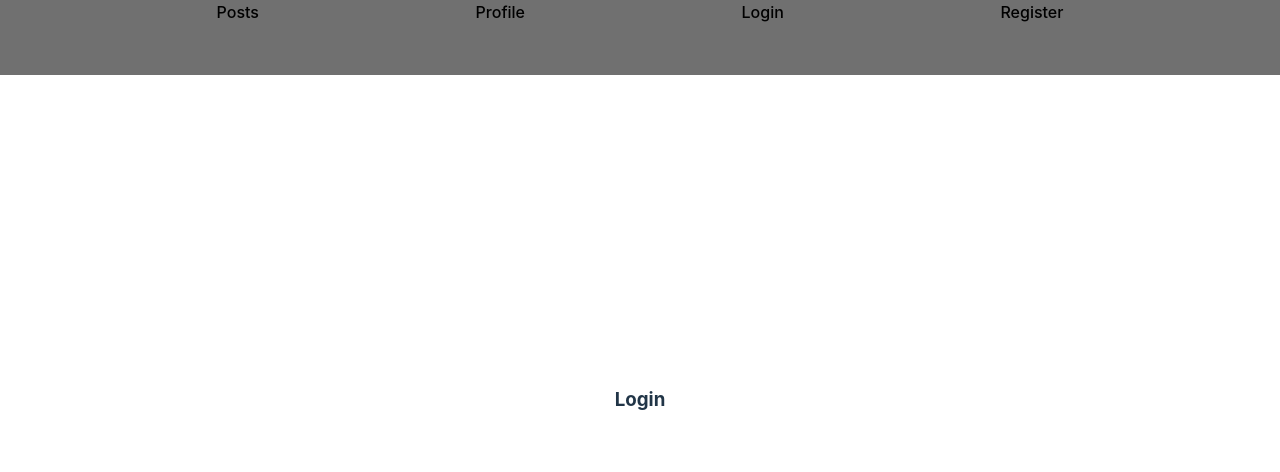
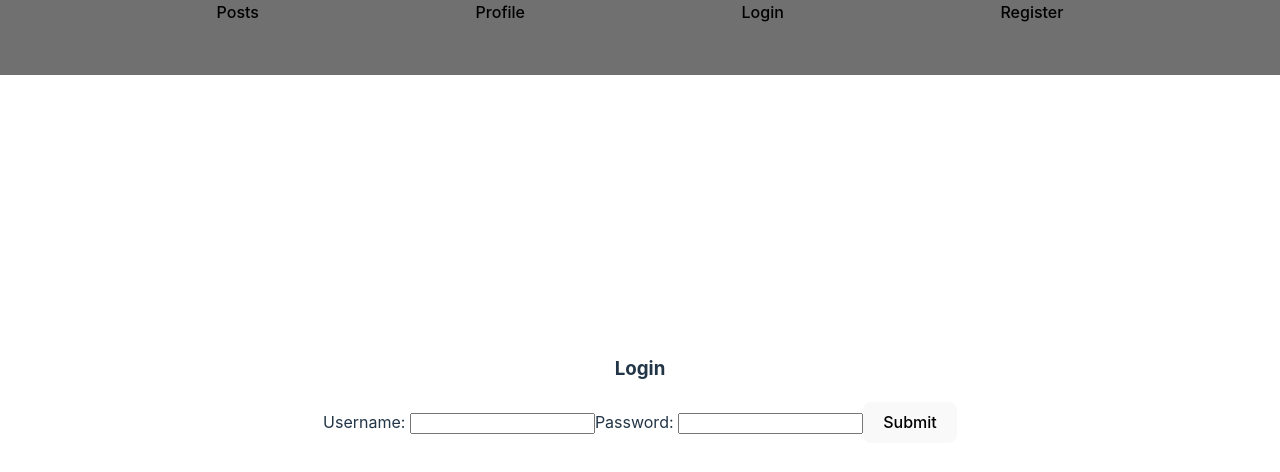
Before and after one commit to Benjamin-McMahon-Bootcamp-Projects/StrangersThings, a React (Vite) app: page /login in a window 1280 px wide. Shown: the top 472 px of the page. Built offline with nearby package versions, Linux system fonts and the light colour scheme.

Commit message:
login skeleton done

```diff
--- a/src/components/Login.jsx
+++ b/src/components/Login.jsx
@@ -1,10 +1,69 @@
+import { useState } from "react"
+
 export default function Login() {
 
+  const mainBaseUrl = 'https://strangers-things.herokuapp.com/api/'
+  const cohort = '2306-FTB-ET-WEB-FT'
+  const baseUrl = mainBaseUrl + cohort
 
+  const [ user, setUser ] = useState({})
+  const [ username, setUsername ] = useState('')
+  const [ password, setPassword ] = useState('')
+  const [ token, setToken ] = useState('')
+  const [ loginMessage, setLoginMessage ] = useState('')
+
+  async function fetchUserLogin() {
+    try{
+
+      const response = await fetch(`${baseUrl}/users/login`, {
+        method: 'POST',
+        headers: {'Content-Type' : 'application/json'},
+        body: JSON.stringify({user})
+      })
+      const result = await response.json()
+      console.log(result)
+      setToken(result.data.token)
+      setLoginMessage(result.data.token)
+
+
+    }catch(err){
+      console.log('Error trying to fetch login')
+    }
+  }
 
   return(
     <div>
       <h3>Login</h3>
+
+      <div className="loginContainer">
+        <form onSubmit={(event)=>{
+          // logic to run when form is submitted
+
+          event.preventDefault()
+          setUser({
+            username: username,
+            password: password
+          })
+          fetchUserLogin()
+          console.log('form tried submit')
+
+        }}>
+          {/* the start of the form children elements */}
+
+          <label>
+            Username: <input type="text" value={username} onChange={(event)=>{setUsername(event.target.value)}} />
+          </label>
+
+          <label>
+            Password: <input type="password" value={password} onChange={(event)=>{setPassword(event.target.value)}} />
+          </label>
+
+          <button type="submit">Submit</button>
+        </form>
+      </div>
+
+      <h3>{loginMessage}</h3>
+      <h4>{token}</h4>
     </div>
   )
 }
--- a/src/components/Register.jsx
+++ b/src/components/Register.jsx
@@ -1,4 +1,4 @@
-import { useEffect, useState } from "react"
+import { useState } from "react"
 
 export default function Register() {
 
@@ -7,7 +7,7 @@ export default function Register() {
   const baseUrl = mainBaseUrl + cohort
 
   const [ token, setToken ] = useState('')
-  const [ successMessage, setSuccessMessage ] =useState('')
+  const [ registerMessage, setRegisterMessage ] =useState('')
   const [ username, setUsername ] = useState('')
   const [ password, setPassword ] = useState('')
   const [ user, setUser ] = useState({})
@@ -24,7 +24,7 @@ export default function Register() {
       const result = await response.json()
       console.log(result)
       setToken(result.data.token)
-        setSuccessMessage(result.data.message)
+      setRegisterMessage(result.data.message)
 
       console.log(successMessage)
 
@@ -36,6 +36,8 @@ export default function Register() {
 
   return(
     <div>
+      <h3>Register</h3>
+
       <div className="registerContainer">
         <form onSubmit={(event)=>{
           // logic to run when form is submitted
@@ -56,19 +58,15 @@ export default function Register() {
           </label>
 
           <label>
-            Password: <input type="text" value={password} onChange={(event)=>{setPassword(event.target.value)}} />
+            Password: <input type="password" value={password} onChange={(event)=>{setPassword(event.target.value)}} />
           </label>
 
           <button type="submit">Submit</button>
         </form>
       </div>
 
-
-
-
-      <h3>Register</h3>
-      <h3>{token}</h3>
-      <h3>{successMessage}</h3>
+      <h3>{registerMessage}</h3>
+      <h4>{token}</h4>
     </div>
   )
 }
```
Lines whose indentation alone changed are shown as unchanged.
